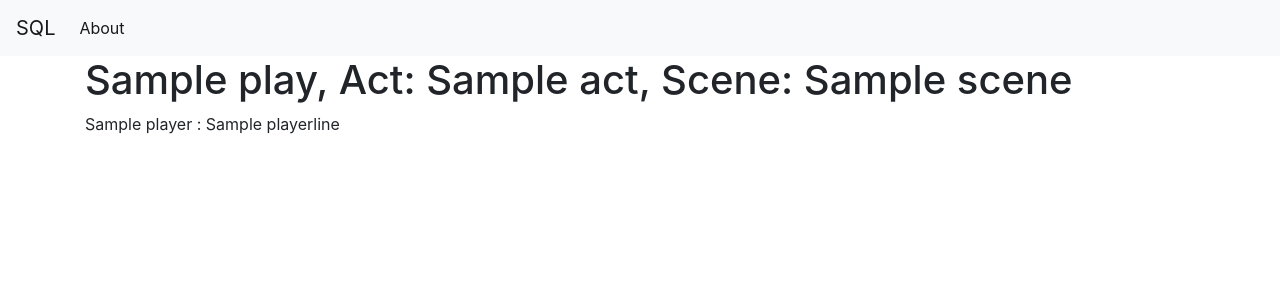
After one commit to bookwyrm31415/Shakespeare_SQL, a Flask app: template templates/scene.html in a window 1280 px wide. The commit adds this page. Shown: the top 300 px of the page. Run offline with Flask 2, Linux system fonts and the light colour scheme; the template is opened without the code that fills it: most values are stand-ins (such as "Sample title", 1, 10 or a date in 2020); some libraries are stand-ins or nearby versions.

Commit message:
Added link to full scene from individual lines

```diff
--- a/app.py
+++ b/app.py
@@ -1,4 +1,5 @@
 from flask import Flask, render_template, request
+from werkzeug.exceptions import abort
 import sqlite3
 
 
@@ -6,6 +7,18 @@ def get_db_connection():
     conn = sqlite3.connect("static\shakespeare.db")
     conn.row_factory = sqlite3.Row
     return conn
+
+
+def get_scene(play, act, scene):
+    conn = get_db_connection()
+    lines = conn.execute(
+        "SELECT * FROM shakespeare WHERE play = ? and act = ? and scene = ? order by dataline",
+        (play, act, scene),
+    ).fetchall()
+    conn.close()
+    if lines is None:
+        abort(404)
+    return lines
 
 
 app = Flask(__name__)
@@ -17,9 +30,10 @@ def index():
         return render_template("index.html")
     else:
         conn = get_db_connection()
-
+        searchline = request.form["searchLine"]
         lines = conn.execute(
-            f"select * from playsearch join shakespeare on playsearch.playsrowid = shakespeare.dataline where text match '{request.form['searchLine']}'"
+            f"select * from playsearch join shakespeare on playsearch.playsrowid = shakespeare.dataline where text match ?",
+            (searchline,),
         ).fetchall()
 
         print(len(lines))
@@ -31,3 +45,14 @@ def index():
 @app.route("/about")
 def about():
     return render_template("about.html")
+
+
+@app.route("/scene")
+def scene():
+    play = request.args.get("play", "")
+    act = request.args.get("act", "")
+    scene = request.args.get("scene", "")
+
+    lines = get_scene(play, act, scene)
+
+    return render_template("scene.html", lines=lines)
--- a/templates/index.html
+++ b/templates/index.html
@@ -13,10 +13,12 @@
 
     </form>
     {% for line in lines %}
-            <p>{{ line['playerline'] }}</p>
+
+        <p>{{ line['playerline'] }}</p>
         <p>{{ line['player'] }}</p>
         <p>ACT: {{ line['act']}},Scene: {{ line['scene']}},Line: {{ line['line']}}</p>
         <p>Play: {{ line['play']}}</p>
+        <a href="{{ url_for('scene')}}?play={{line['play']}}&act={{line['act']}}&scene={{line['scene']}}">Go to full scene</a>
         <hr>
     {% endfor %}
 {% endblock %}
--- /dev/null
+++ b/templates/scene.html
@@ -0,0 +1,14 @@
+{% extends 'base.html' %}
+
+
+
+{% block content %}
+    <h1>{% block title %} {{lines[0]['play']}}, Act: {{lines[0]['act']}}, Scene: {{lines[0]['scene']}}  {% endblock %}</h1>
+
+
+    {% for line in lines %}
+        <p>{{ line['player'] }} : {{ line['playerline'] }}</p>
+    {% endfor %}
+
+
+{% endblock %}
```
